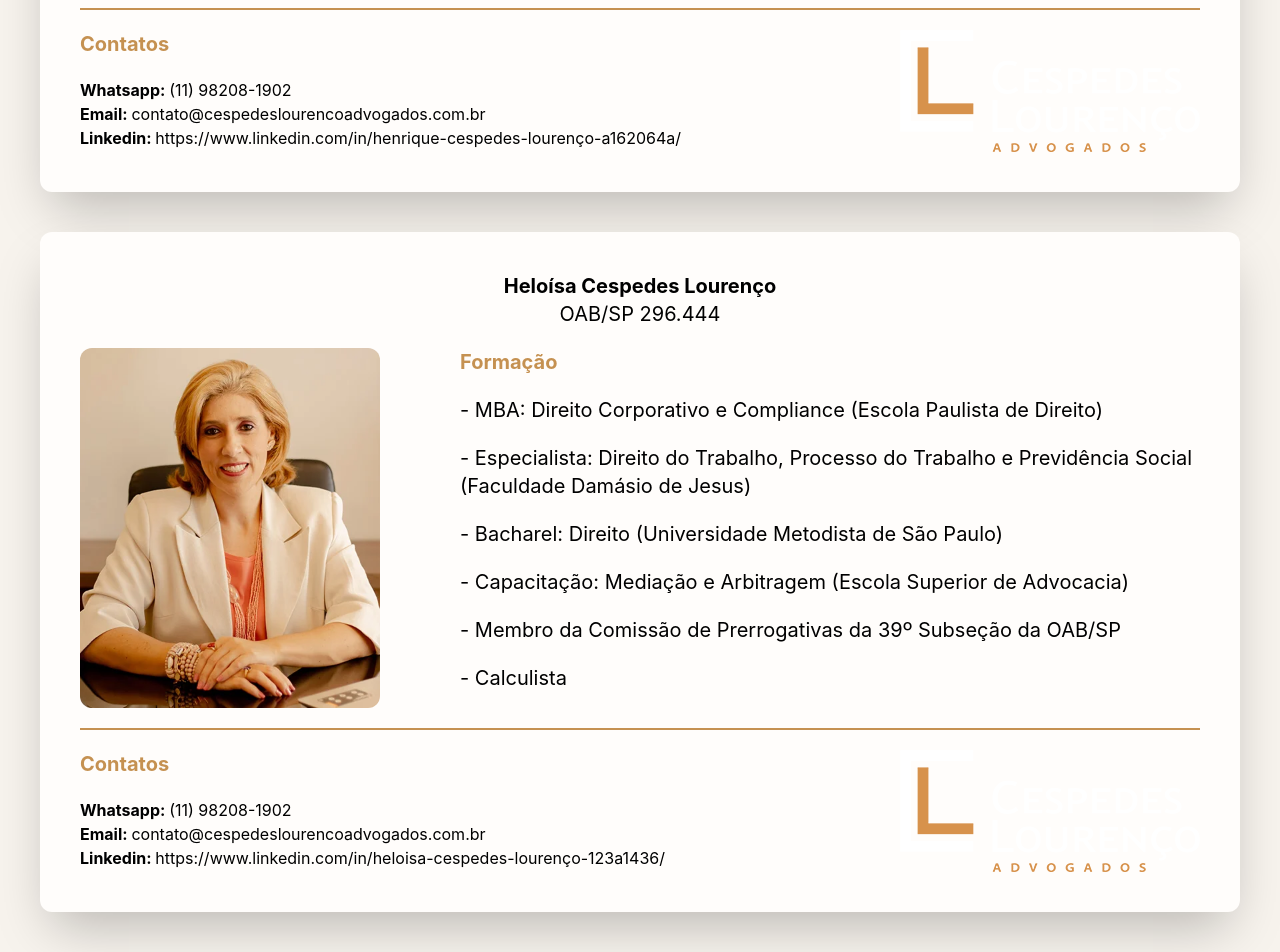
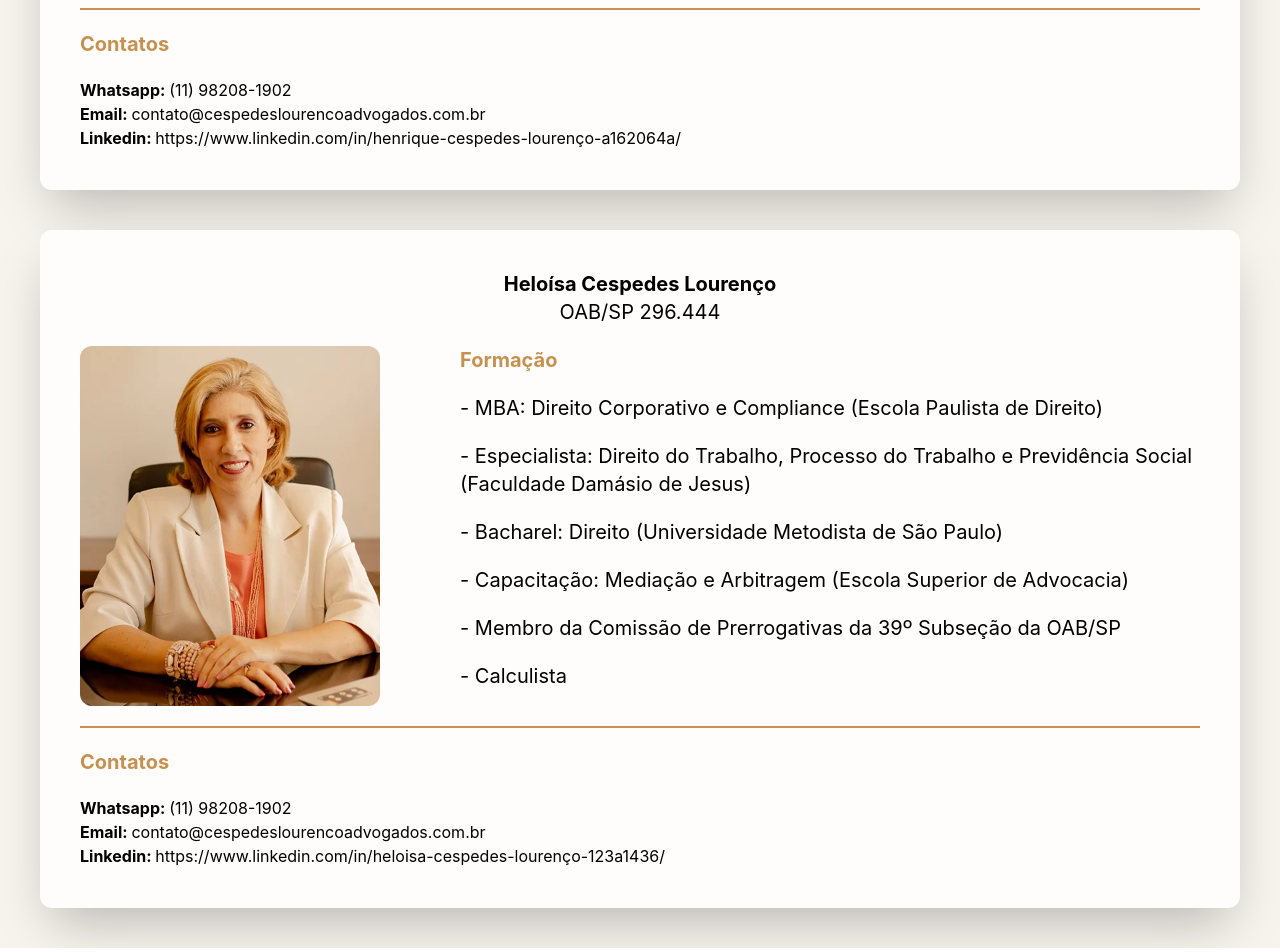
Before and after one commit to DuduArts01/Projeto-Extensao-Cespedes-Lourenco-Advogados-Front-end, a React (Vite) app: page /sobre in a window 1280 px wide. Shown: the part 768-1720 px from the top of the page. Built offline with nearby package versions, Linux system fonts and the light colour scheme.

Commit message:
fix: logo import

```diff
--- a/src/components/Navbar.tsx
+++ b/src/components/Navbar.tsx
@@ -4,6 +4,7 @@ import { FiMoon } from "react-icons/fi";
 import { GoSun } from "react-icons/go";
 import { ThemeContext } from "../contexts/themeContext";
 import { useContext } from "react";
+import logo_branca from "../assets/images/logo_branca.png";
 
 export default function Home() {
 
@@ -22,7 +23,7 @@ export default function Home() {
 
     return(
         <div className={`${darkTheme ? `bg-[#080808]` : `bg-[#303380]`} flex w-full min-h-40 justify-between items-center transition-all duration-300`}>
-            <img src="src\assets\images\logo-branca.png" alt="cespedes_lourenço_logo.png" className='pl-10'/>
+            <img src={logo_branca} alt="cespedes_lourenço_logo.png" className='pl-10'/>
             <div className='flex items-center text-white text-3xl gap-10 pr-10'>
                 <h1 className={`${darkTheme ? `hover:text-yellow-500` : `hover:text-[#D88715]`} cursor-pointer transition-all duration-300`} onClick={goHome}>Home</h1>
                 <h1 className={`${darkTheme ? `hover:text-yellow-500` : `hover:text-[#D88715]`} cursor-pointer transition-all duration-300`} onClick={goCalc}>Calculadora</h1>
--- a/src/pages/About.tsx
+++ b/src/pages/About.tsx
@@ -2,6 +2,7 @@ import '../App.css'
 import Navbar from '../components/Navbar'
 import { ThemeContext } from "../contexts/themeContext";
 import { useContext } from "react";
+import logo_branca from "../assets/images/logo_branca.png";
 
 export default function About() {
 
@@ -52,7 +53,7 @@ export default function About() {
                             </div>
                         </div>
 
-                        <img src="src\assets\images\logo-branca.png" alt="logo-branca-cespedes.png" />
+                        {darkTheme ? <img src={logo_branca} alt="logo-branca-cespedes.png" /> : ``}
 
                     </div>
 
@@ -95,7 +96,7 @@ export default function About() {
                             </div>
                         </div>
 
-                        <img src="src\assets\images\logo-branca.png" alt="logo-branca-cespedes.png" />
+                        {darkTheme ? <img src={logo_branca} alt="logo-branca-cespedes.png" /> : ``}
 
                     </div>
 
```
Also changed, not shown: src/assets/images/logo_branca.png (renamed from src/assets/images/logo-branca.png).
